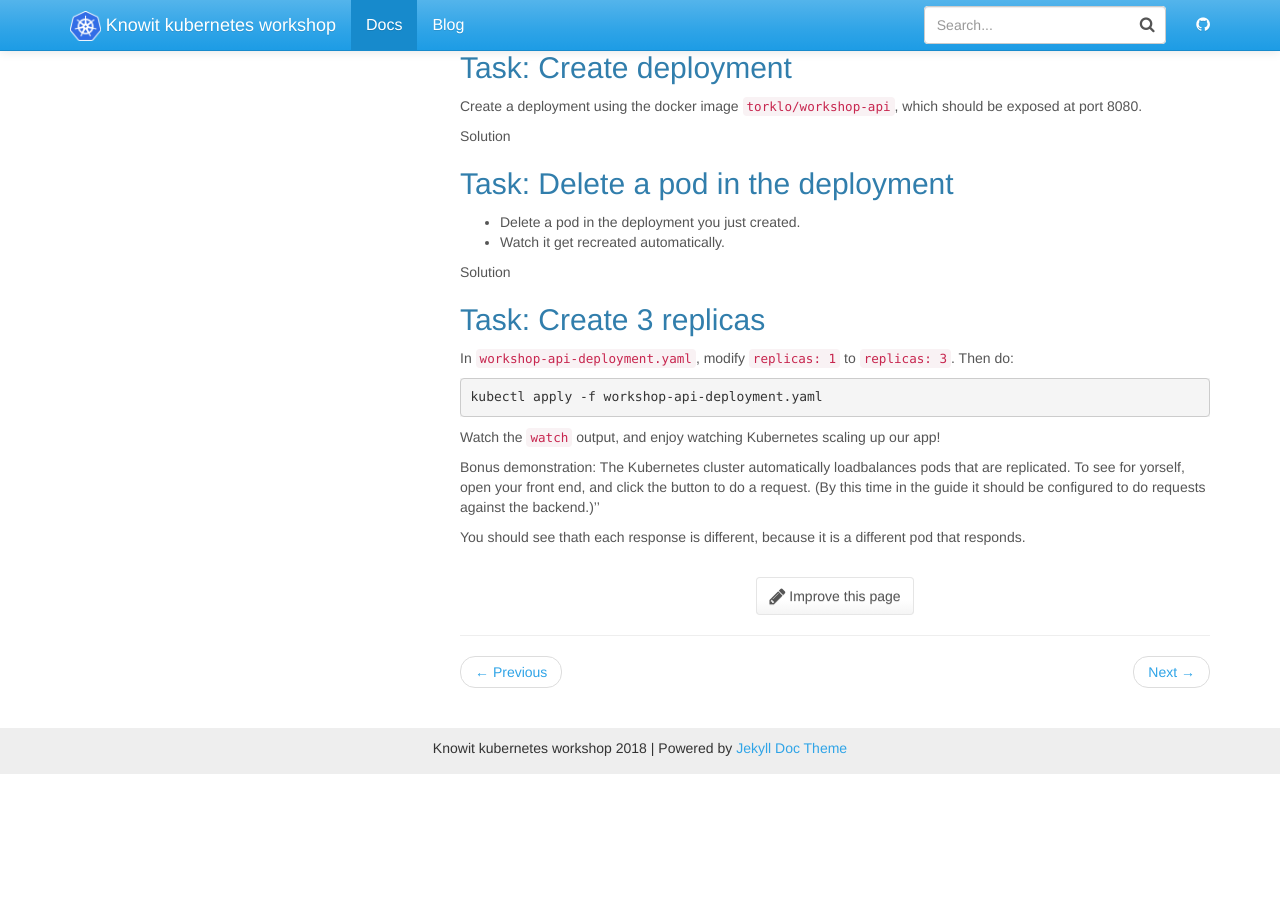
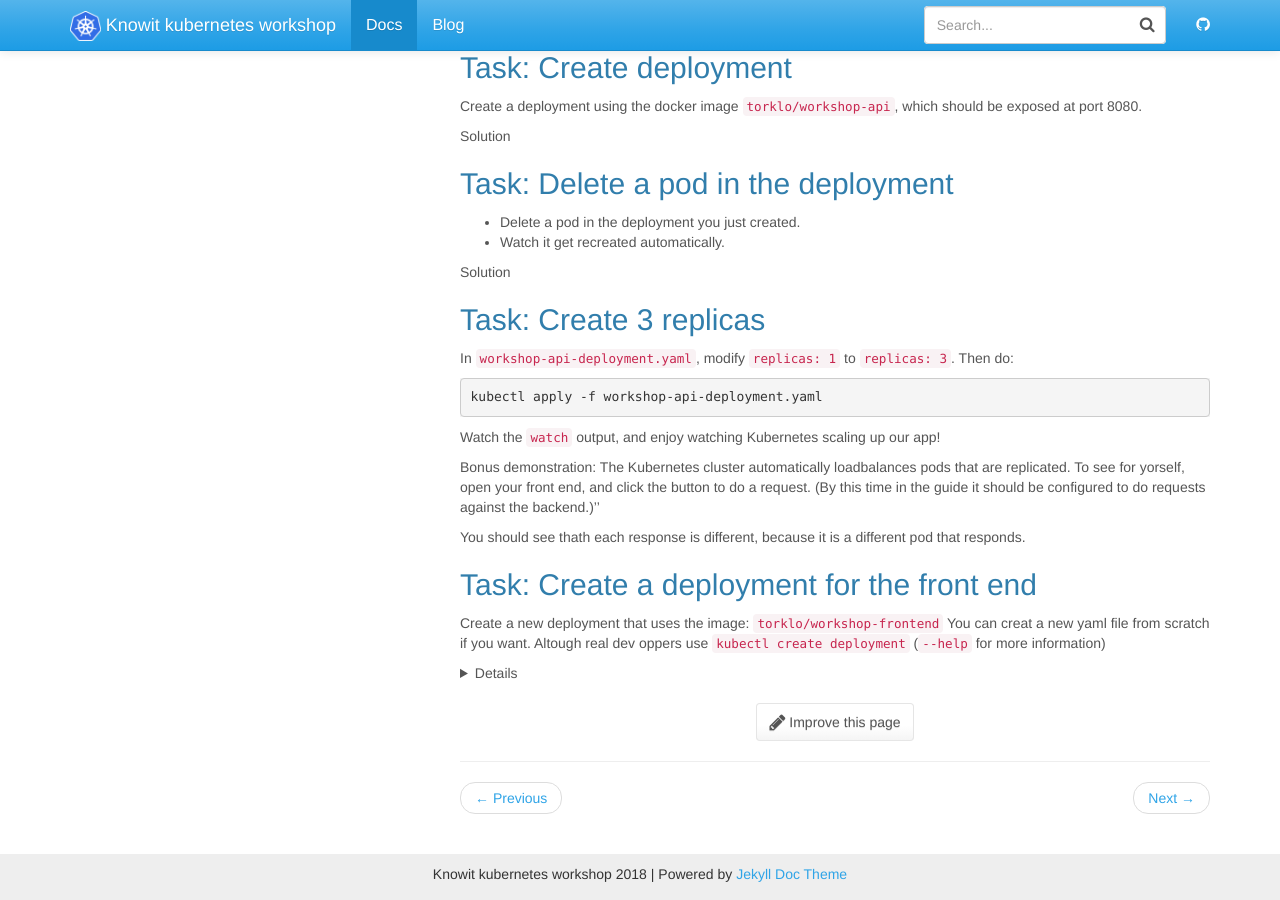
Before and after one commit to knowit/kubernetes-workshop, a Jekyll site: the page built from docs/_docs/workshop/deploy.md, in a window 1280 px wide and 900 px high, scrolled down 1972 px. Built offline with Jekyll 4.4.1, drawn with Linux system fonts in a browser that asks for light colours; before the commit the page ends 2746 px from its top, so only the background shows below that.

Commit message:
taskL: new deployment for front end

```diff
--- a/docs/_docs/workshop/deploy.md
+++ b/docs/_docs/workshop/deploy.md
@@ -180,3 +180,14 @@ yorself, open your front end, and click the button to do a request. (By this tim
 configured to do requests against the backend.)''
 
 You should see thath each response is different, because it is a different pod that responds.
+
+## Task: Create a deployment for the front end
+Create a new deployment that uses the image: `torklo/workshop-frontend`
+You can creat a new yaml file from scratch if you want. Altough real dev oppers use `kubectl create deployment` (`--help` for more information)
+<details>
+<div>
+`kubectl create deployment --image=torklo/workshop-api ez-frontend`
+
+You should save the generated deployment as a yaml file: `kubectl get deployment ez-frontend -o yaml > frontend-deployment.yaml`
+</div>
+</details>
```
